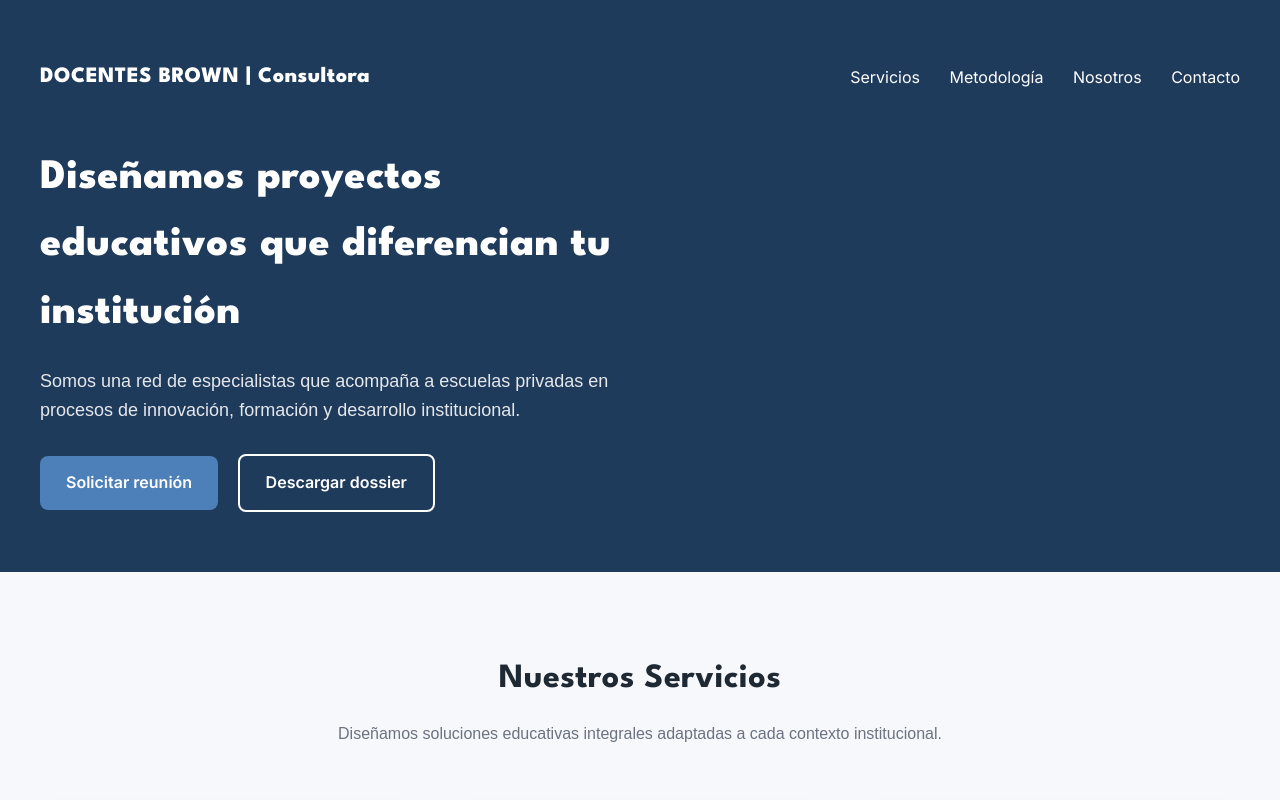
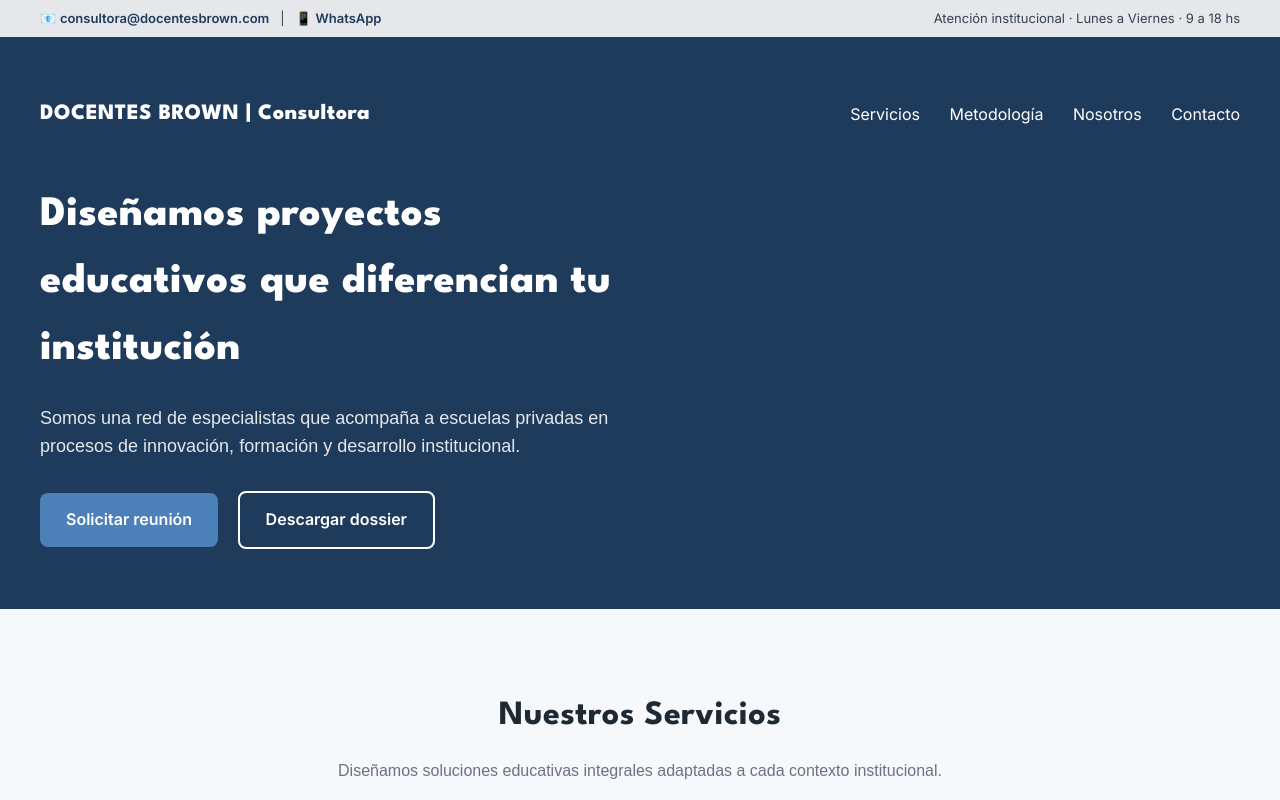
Before and after one commit to DocentesBrown/prubaconsultora, a plain HTML site: page index.html in a window 1280 px wide. Shown: the top 800 px of the page. Drawn offline with Linux system fonts and the light colour scheme; a web font is replaced by a local one.

Commit message:
Update index.html

```diff
--- a/index.html
+++ b/index.html
@@ -349,9 +349,50 @@
 }
 .mini-form .send:disabled{opacity:.7;cursor:not-allowed}
 .mini-form .hint{font-size:12px;color:#6b7280;margin-top:8px}
+
+    /* Zócalo superior */
+    .topbar{
+      background:#e5e7eb;
+      color:#374151;
+      font-size:13px;
+      padding:8px 20px;
+    }
+
+    .topbar .container{
+      display:flex;
+      justify-content:space-between;
+      align-items:center;
+      gap:12px;
+      flex-wrap:wrap;
+    }
+
+    .topbar a{
+      color:#1f3b5c;
+      text-decoration:none;
+      font-weight:600;
+    }
+
+    .topbar a:hover{
+      text-decoration:underline;
+    }
+
 </style>
 </head>
 <body>
+
+<!-- Zócalo superior -->
+<div class="topbar">
+  <div class="container">
+    <div>
+      📧 <a href="mailto:consultora@docentesbrown.com">consultora@docentesbrown.com</a>
+      &nbsp; | &nbsp;
+      📱 <a href="https://wa.me/54911XXXXXXXX" target="_blank">WhatsApp</a>
+    </div>
+    <div>
+      Atención institucional · Lunes a Viernes · 9 a 18 hs
+    </div>
+  </div>
+</div>
 
 <header>
   <div class="container">
```
